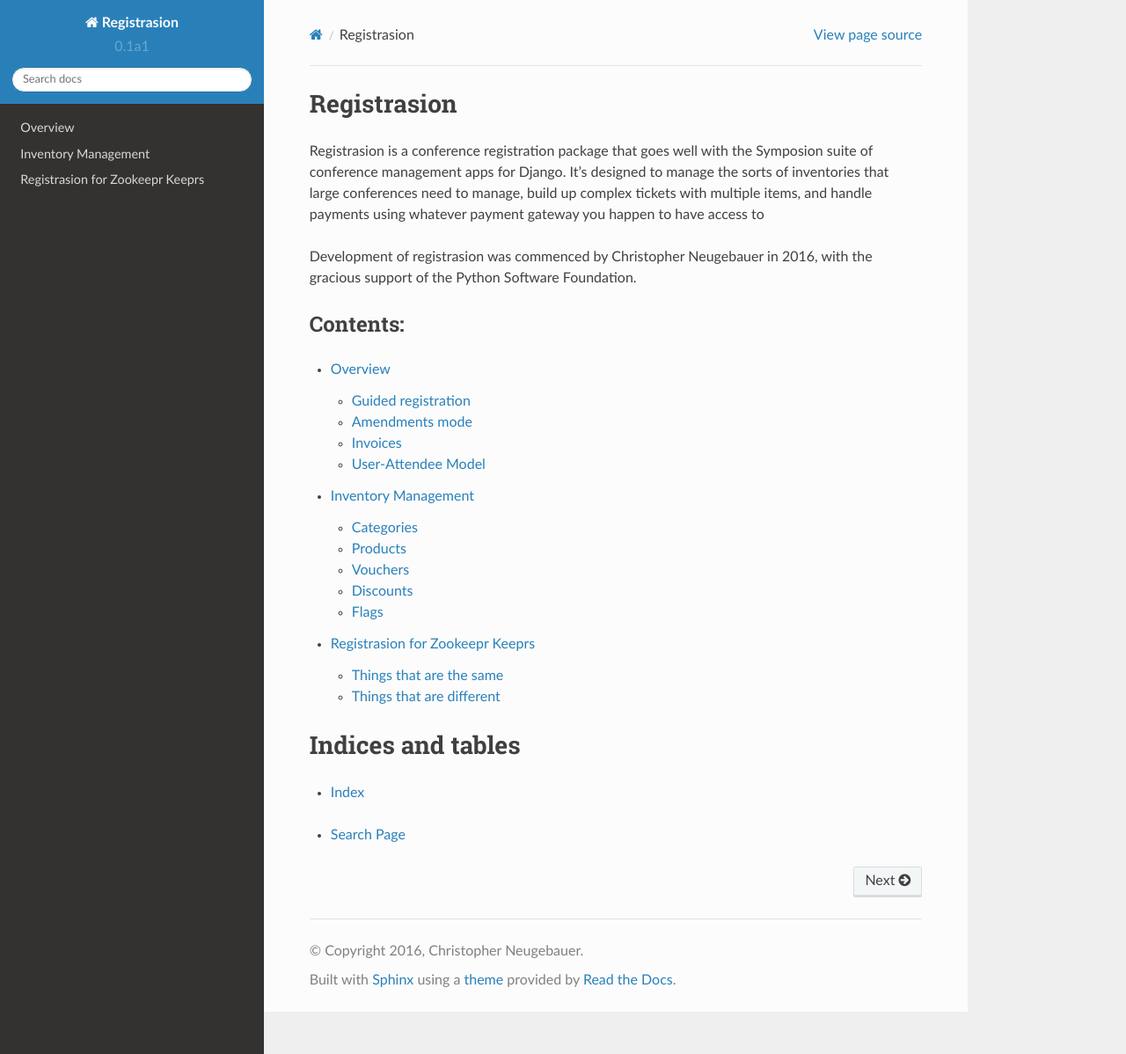
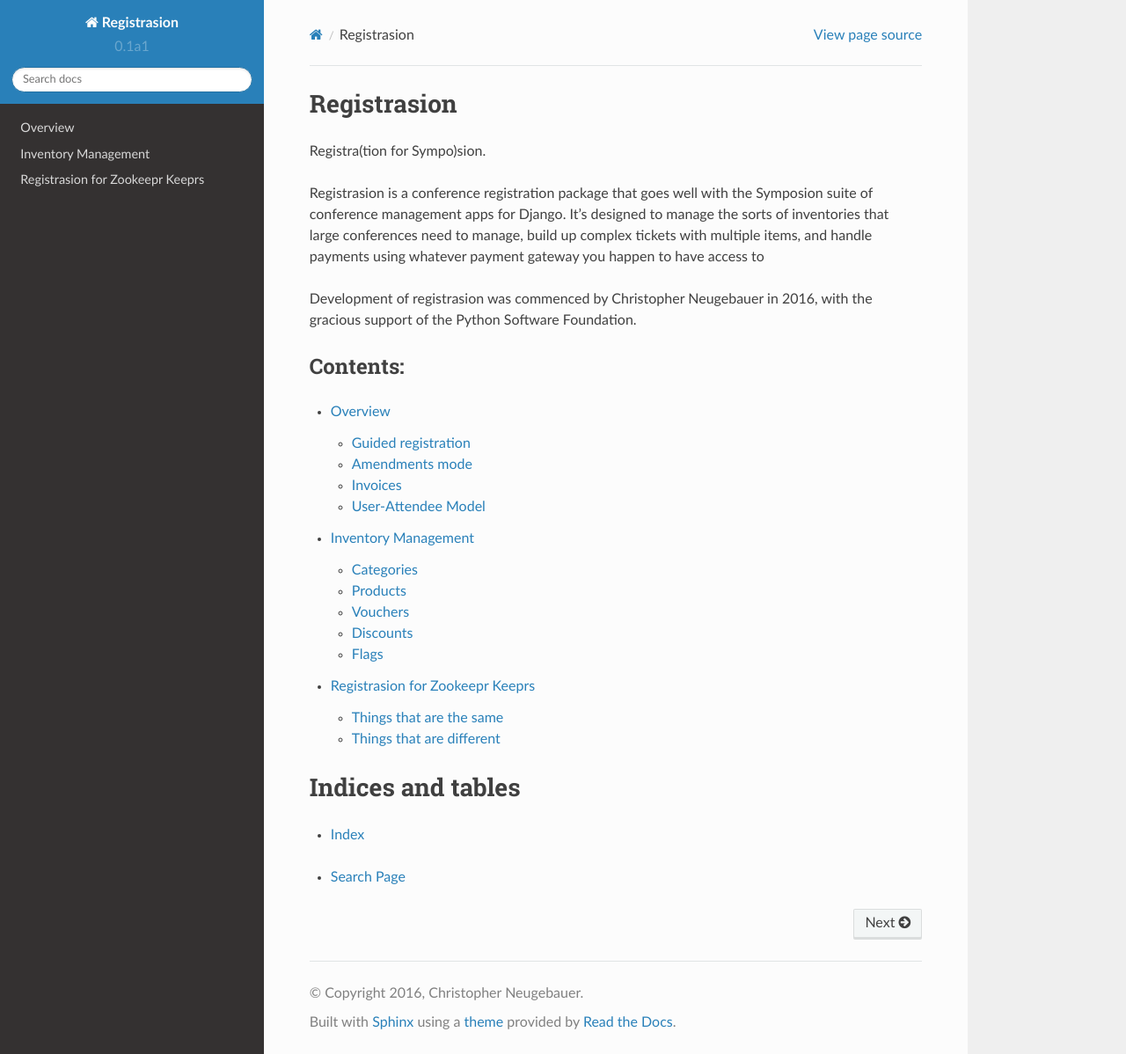
Before and after one commit to chrisjrn/registrasion, a Sphinx documentation site: the page built from docs/index.rst, in a window 1280 px wide and 1198 px high. Shown: the whole window at 88% size. Built offline with Sphinx 7.4.7 and the Read the Docs theme 2.0.0, drawn with Linux system fonts in a browser that asks for light colours.

Commit message:
Explains the name “registration”

```diff
--- a/README.rst
+++ b/README.rst
@@ -1,6 +1,8 @@
-============
 Registrasion
 ============
+
+**Registra** (tion for Sympo) **sion**. A conference registration app for Django,
+letting conferences big and small sell tickets from within Symposion.
 
 Symposion
 ---------
--- a/docs/index.rst
+++ b/docs/index.rst
@@ -5,6 +5,8 @@
 
 Registrasion
 ============
+
+Registra(tion for Sympo)sion.
 
 Registrasion is a conference registration package that goes well with the Symposion suite of conference management apps for Django. It's designed to manage the sorts of inventories that large conferences need to manage, build up complex tickets with multiple items, and handle payments using whatever payment gateway you happen to have access to
 
```
